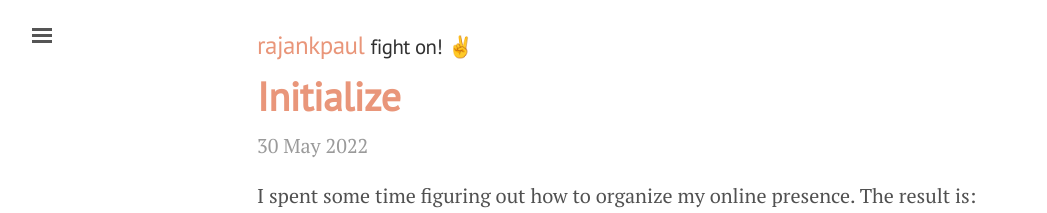
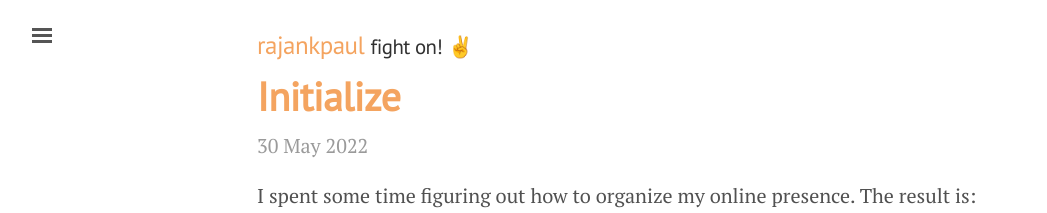
Before and after one commit to rajankpaul/rajankpaul.github.io, a Jekyll site: the page built from index.html, in a window 1280 px wide. Shown: the top 213 px of the page, without its empty margins (3-1050 px from the left). Built offline with Jekyll 4.4.1, drawn with Linux system fonts in a browser that asks for light colours; the list of posts is cut into pages by our own code.

Commit message:
Update default.html

```diff
--- a/_layouts/default.html
+++ b/_layouts/default.html
@@ -3,7 +3,7 @@
 
   {% include head.html %}
 
-  <body class="theme-base-09">
+  <body class="theme-base-0a">
 
     {% include sidebar.html %}
 
```
